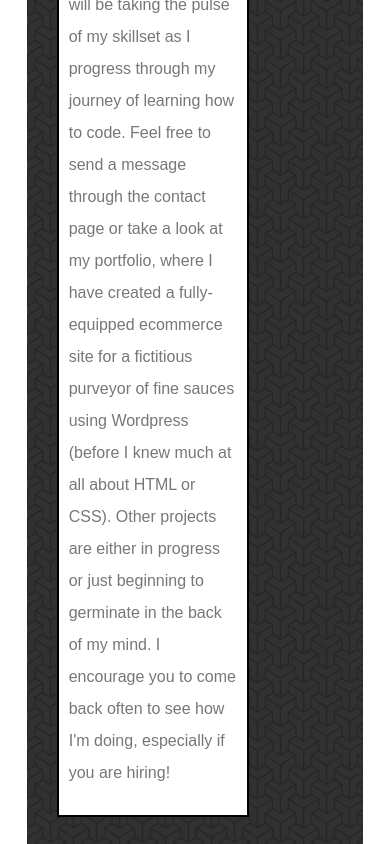
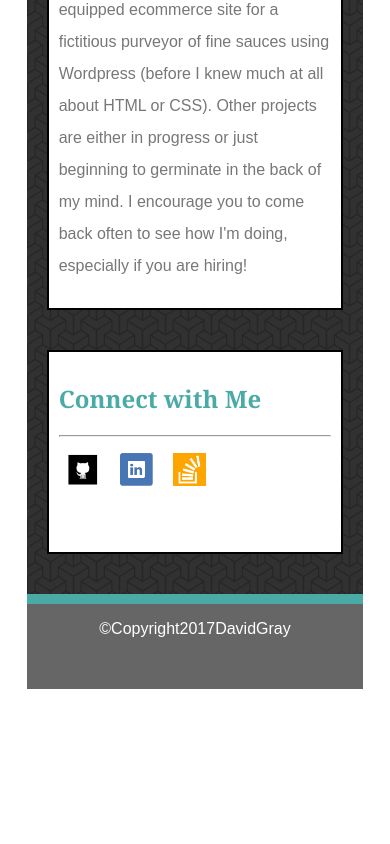
Before and after one commit to dave2277/Responsive-Portfolio, a plain HTML site: page index.html in a window 390 px wide. Shown: the part 1156-2000 px from the top of the page. After the commit the page ends 1853 px from the top, so only its background shows below. Drawn offline with Linux system fonts and the light colour scheme.

Commit message:
Added more responsive designs for up to 768px

```diff
--- a/assets/css/style2.css
+++ b/assets/css/style2.css
@@ -58,8 +58,8 @@ div.background {
 /*Style the about me page in the main section. */
 div.aboutme {
 	float: left;
-	width: 550px;
-	margin-left: 30px;
+	width: 55%;
+	margin-left: 20px;
 	margin-top: 80px;
 	margin-bottom: 40px;
 	padding: 10px;
@@ -72,7 +72,7 @@ div.aboutme p {
 	line-height: 2.0em;
 }
 
-/* Wrap the text around my handsome photo.*/
+/* Wrap the text around my photo.*/
 div.floatleft {
 	float: left;
 	margin: 10px 10px;
@@ -156,7 +156,7 @@ input[type=submit] {
 
 /* Styles for the connect with me box. */
 aside {
-	width: 270px;
+	width: 33%;
 	height: 180px;
 	margin-top: 80px;
 	margin-right: 30px;
@@ -184,7 +184,6 @@ footer {
 	border-top: 10px solid #4aaaa5;
 }
 
-/* Media Query Tags for Responsive Designs */
 
 /* Media Query Tags for Responsive Designs */
 
@@ -200,13 +199,46 @@ footer {
 	}
 
 	.profileimg {
-	width: 85%;
+	width: 90%;
+	height:inherit
+	}
+
+	aside {
+	margin-right: 20px;
+	}
+
+	aside img {
+	width: 25%;
 	height: inherit;
 	}
 }
 
 @media screen and (max-width: 768px) {
 
+	div.aboutme{
+	margin-left: 20px;
+	margin-right: 20px;
+	width: auto;
+	}
+
+	aside {
+	float: none;
+	clear: both;
+	margin-left: 20px;
+	margin-right: 20px;
+	margin-bottom: 40px;
+	width: auto;
+	}
+
+	aside h2 {
+	text-align: left;
+	}
+
+	aside img {
+	width: 12%;
+	height: inherit;
+	margin: 8px
+	}
 
 }
 
```
